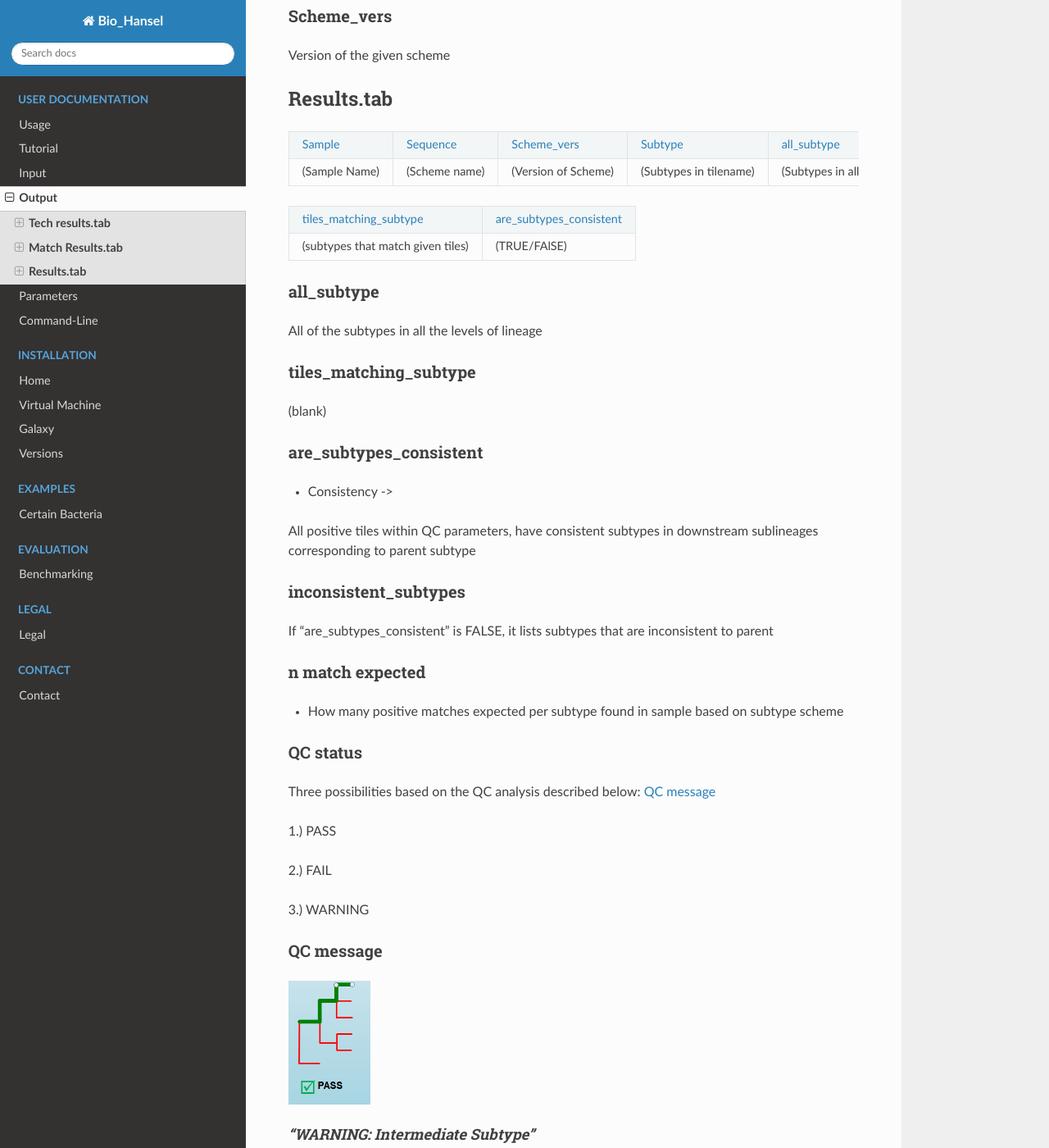
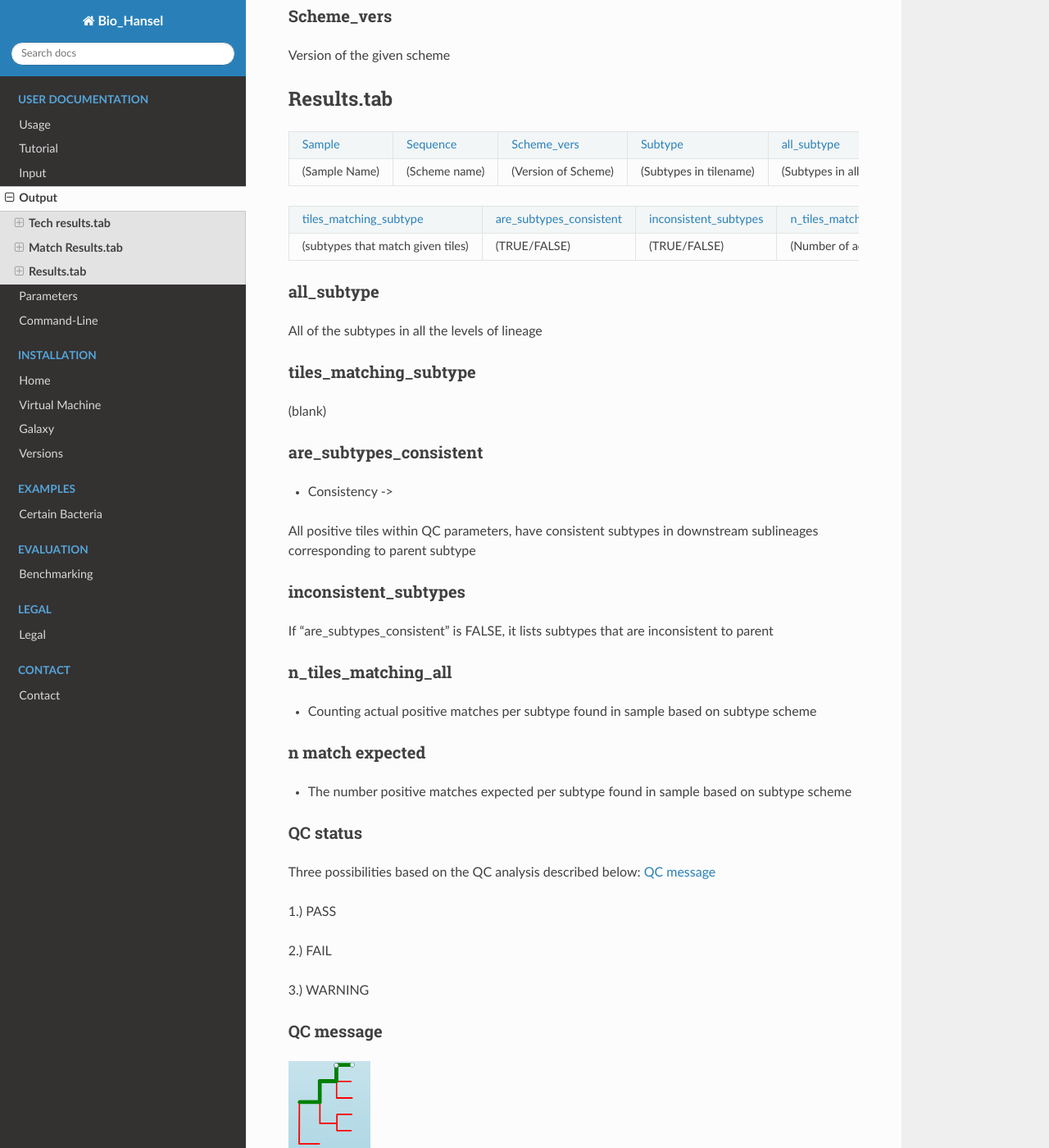
Before and after one commit to phac-nml/biohansel, a Sphinx documentation site: the page built from docs/source/user-docs/output.rst, in a window 1280 px wide and 1400 px high, scrolled down 1972 px. Shown: the whole window at 82% size. Built offline with Sphinx 7.4.7 and the Read the Docs theme 2.0.0, drawn with Linux system fonts in a browser that asks for light colours.

Commit message:
Update output.rst

```diff
--- a/docs/source/user-docs/output.rst
+++ b/docs/source/user-docs/output.rst
@@ -139,11 +139,12 @@ Version of the given scheme
     (Sample Name)          (Scheme name)            (Version of Scheme)         (Subtypes in tilename)    (Subtypes in all lineages)
 ===================== ======================= =============================== ========================== ============================
 
-==================================== ==============================
-    `tiles_matching_subtype`_          `are_subtypes_consistent`_
------------------------------------- ------------------------------
- (subtypes that match given tiles)            (TRUE/FAlSE)
-==================================== ==============================
+==================================== ============================== =========================== ==============================
+    `tiles_matching_subtype`_          `are_subtypes_consistent`_     `inconsistent_subtypes`_     `n_tiles_matching_all`_
+------------------------------------ ------------------------------ --------------------------- ------------------------------
+ (subtypes that match given tiles)            (TRUE/FALSE)                  (TRUE/FALSE)          (Number of actual matches)
+==================================== ============================== =========================== ==============================
+
 
 **all_subtype**
 ---------------
@@ -164,9 +165,13 @@ All positive tiles within QC parameters, have consistent subtypes in downstream
 -------------------------
 If "are_subtypes_consistent" is FALSE, it lists subtypes that are inconsistent to parent
 
+**n_tiles_matching_all**
+-------------------------
+- Counting actual positive matches per subtype found in sample based on subtype scheme
+
 **n match expected**
 --------------------
-- How many positive matches expected per subtype found in sample based on subtype scheme
+- The number positive matches expected per subtype found in sample based on subtype scheme
 
 
 
```
